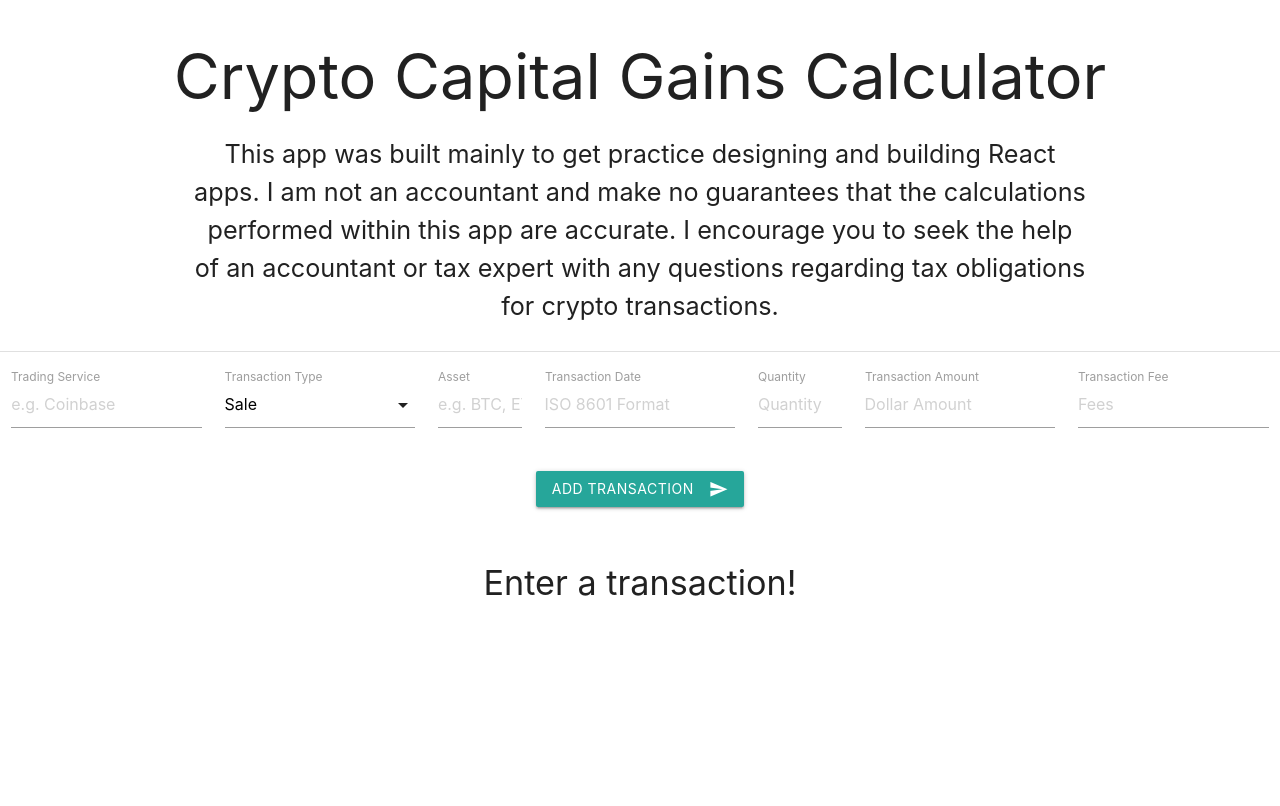
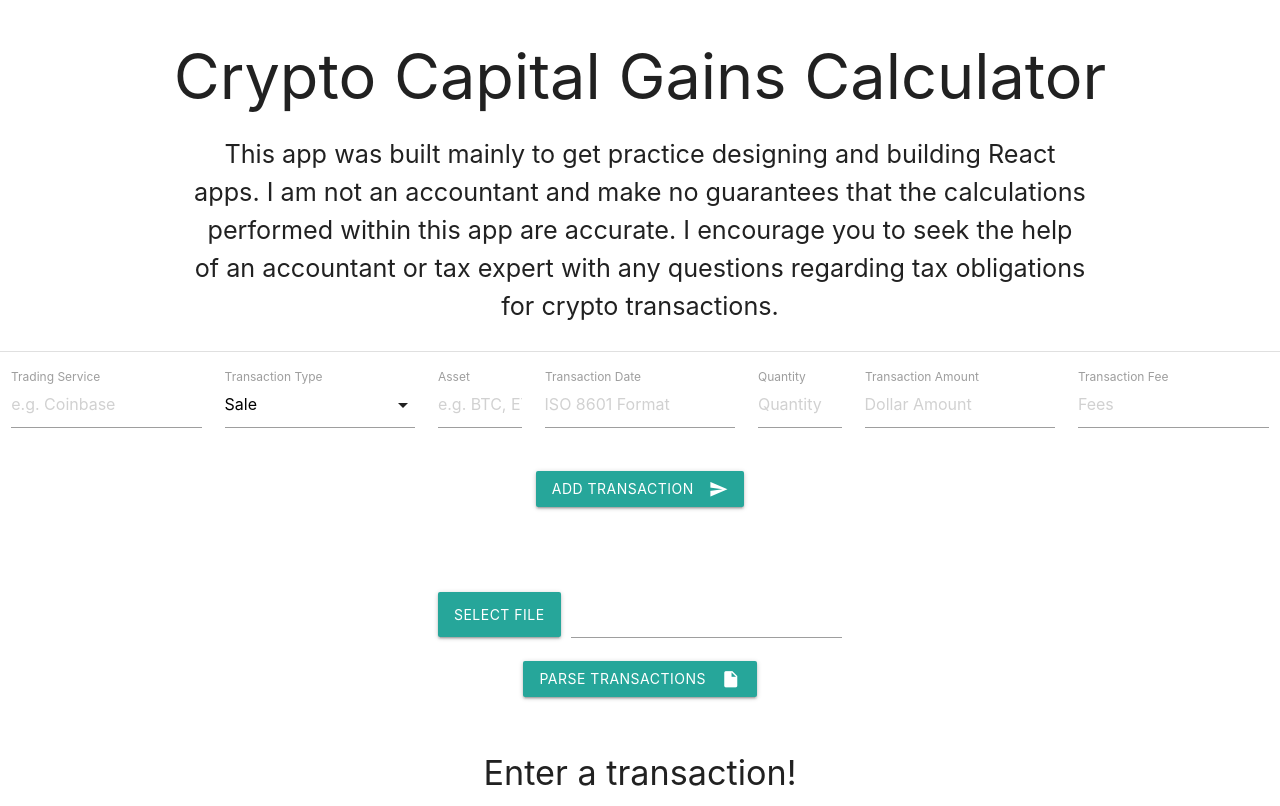
Before and after one commit to bp9320/crypto-cost-basis, a React (Create React App) app: page / in a window 1280 px wide. Built offline with nearby package versions, Linux system fonts and the light colour scheme.

Commit message:
added csv parsing to transaction form, implemented CSV parsing with console readout

```diff
--- a/src/components/transaction/TransactionForm.js
+++ b/src/components/transaction/TransactionForm.js
@@ -1,5 +1,6 @@
-import React, { useEffect, useState, useContext } from 'react';
+import React, { Fragment, useEffect, useState, useContext } from 'react';
 import TransactionContext from '../../context/transaction/transactionContext';
+import Papa from 'papaparse';
 
 const TransactionForm = () => {
   const transactionContext = useContext(TransactionContext);
@@ -100,8 +101,8 @@ const TransactionForm = () => {
     setTransaction({ ...transaction, [e.target.name]: e.target.value });
   };
 
-  // actions for form submission
-  const onSubmit = e => {
+  // actions for single transaction form submission
+  const onSubmitSingle = e => {
     e.preventDefault();
     addTransaction(transaction);
     setTransaction({
@@ -116,9 +117,23 @@ const TransactionForm = () => {
     });
   };
 
+  // actions for file upload form submission
+  const onSubmitUpload = e => {
+    e.preventDefault();
+    const file = document.getElementById('fileUpload').files[0];
+    let results = Papa.parse(file, {
+      header: true,
+      complete: results => {
+        console.log(results);
+      }
+    });
+    console.log('Results: ', results);
+  };
+
   return (
+    <Fragment>
       <div className='row section'>
-      <form className='col s12' onSubmit={onSubmit}>
+        <form className='col s12' onSubmit={onSubmitSingle}>
           <div className='row'>
             <div className='input-field col s2'>
               <input
@@ -209,6 +224,30 @@ const TransactionForm = () => {
           </div>
         </form>
       </div>
+      <div className='row section'>
+        <form className='col s4 push-s4' onSubmit={onSubmitUpload}>
+          <div className='file-field input-field'>
+            <div className='btn'>
+              <span>Select File</span>
+              <input type='file' id='fileUpload' />
+            </div>
+            <div className='file-path-wrapper'>
+              <input type='text' className='file-path validate' />
+            </div>
+          </div>
+          <div className='row center-align'>
+            <button
+              className='btn waves-effect waves-light'
+              type='submit'
+              name='submit'
+            >
+              Parse Transactions
+              <i className='material-icons right'>insert_drive_file</i>
+            </button>
+          </div>
+        </form>
+      </div>
+    </Fragment>
   );
 };
 
--- a/src/context/transaction/transactionReducer.js
+++ b/src/context/transaction/transactionReducer.js
@@ -13,6 +13,7 @@ export default (state, action) => {
         ...state,
         transactions: [...state.transactions, action.payload]
       };
+
     default:
       return state;
   }
--- a/src/context/types.js
+++ b/src/context/types.js
@@ -1,7 +1,6 @@
 export const ADD_TRANSACTION = 'ADD_TRANSACTION';
 export const DELETE_TRANSACTION = 'DELETE_TRANSACTION';
 export const SET_CURRENT = 'SET_CURRENT';
-export const PARSE_FILE = 'PARSE_FILE';
 export const CLEAR_CURRENT = 'CLEAR CURRENT';
 export const UPDATE_TRANSACTION = 'UPDATE_TRANSACTION';
 export const FILTER_TRANSACTIONS = 'FILTER_TRANSACTIONS';
```
Lines whose indentation alone changed are shown as unchanged.
